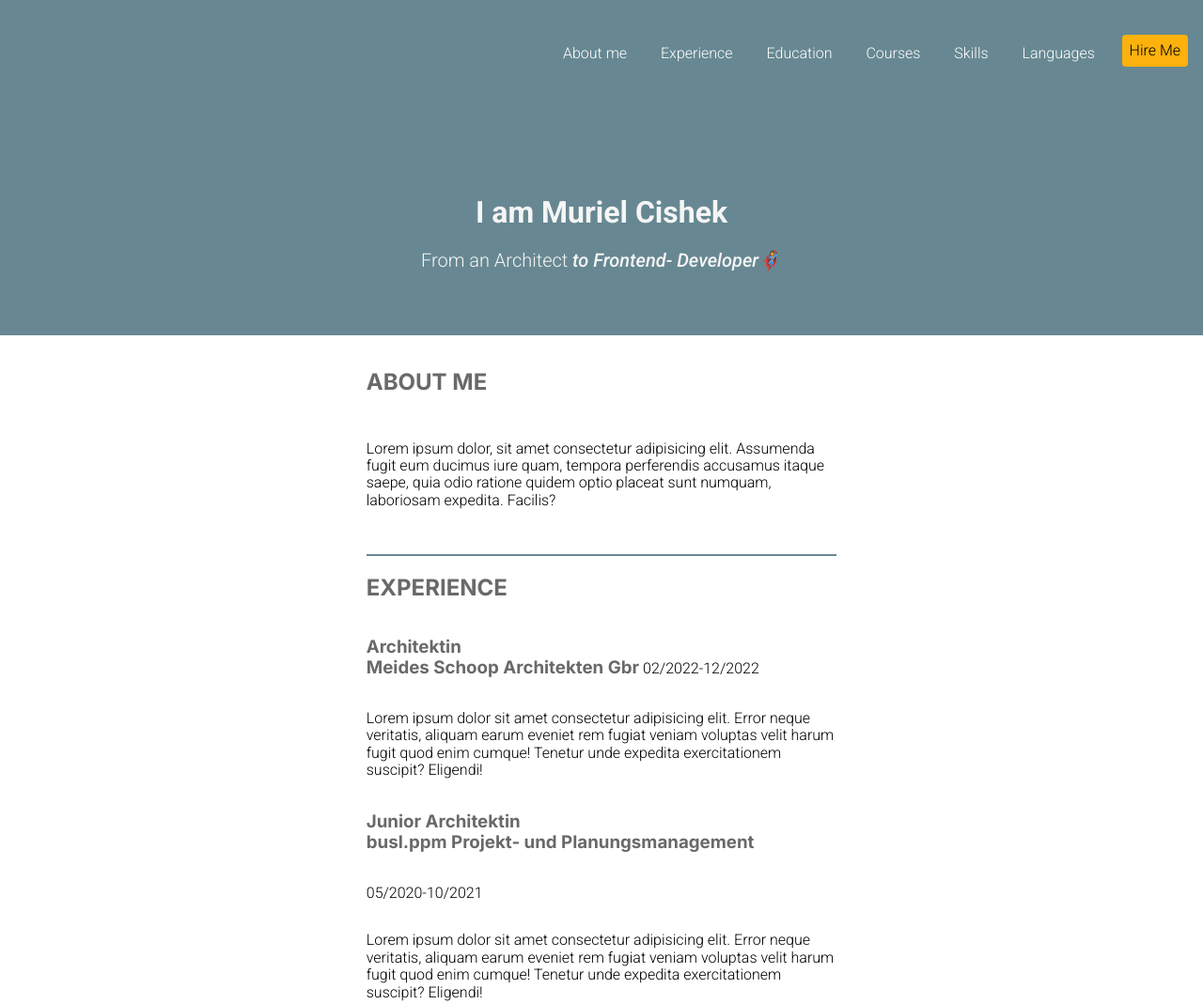
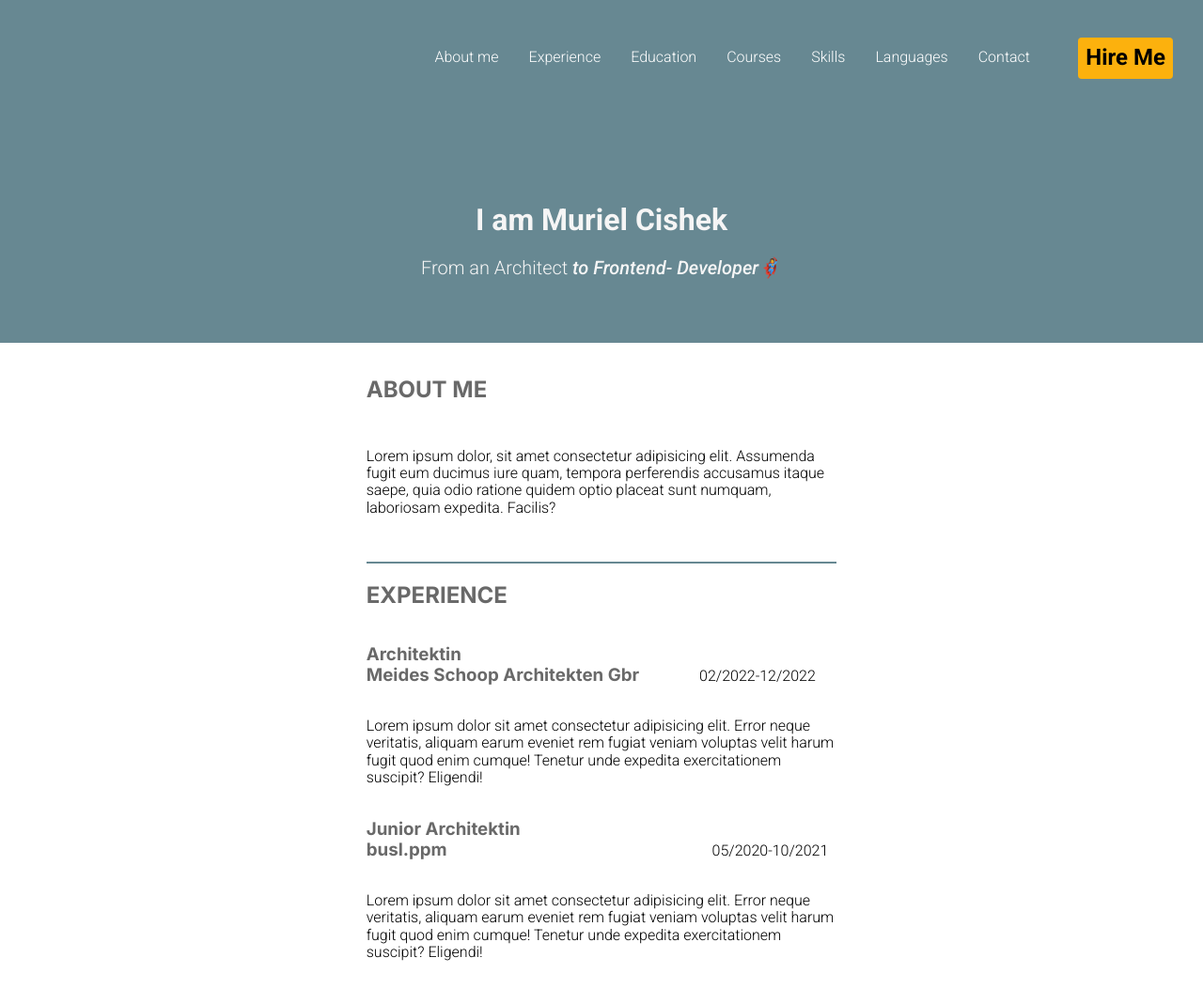
Before and after one commit to Murielcibra/CV, a website: page index.html in a window 1280 px wide. Shown: the top 1069 px of the page at 94% size. Drawn offline with nearby package versions, Linux system fonts and the light colour scheme.

Commit message:
Flexbox Updated

```diff
--- a/index.html
+++ b/index.html
@@ -29,9 +29,9 @@
       <a class="nav-link" href="#courses">Courses</a>
       <a class="nav-link" href="#skills">Skills</a>
       <a class="nav-link" href="#languages">Languages</a>
-      <a class="nav-link" href="#contact">Contact</a>
+      <a class="nav-link contact" href="#contact">Contact</a>
+      <aside class="hire-me">Hire Me</aside>
     </nav>
-    <aside class="hire-me">Hire Me</aside>
     <header class="header">
       <h1>I am Muriel Cishek <br /></h1>
       <p class="iam">From an Architect <em>to Frontend- Developer</em></p>
@@ -54,7 +54,6 @@
               Meides Schoop Architekten Gbr
             </h3>
             <p class="experience-subheading">02/2022-12/2022</p>
-
             <p>
               Lorem ipsum dolor sit amet consectetur adipisicing elit. Error
               neque veritatis, aliquam earum eveniet rem fugiat veniam voluptas
@@ -67,16 +66,17 @@
           <header>
             <h3 class="experience-heading">
               Junior Architektin <br />
-              busl.ppm Projekt- und Planungsmanagement
+              busl.ppm
             </h3>
-            <p class="experience-subheading">05/2020-10/2021</p>
+            <p class="experience-subheading sub">05/2020-10/2021</p>
+
+            <p>
+              Lorem ipsum dolor sit amet consectetur adipisicing elit. Error
+              neque veritatis, aliquam earum eveniet rem fugiat veniam voluptas
+              velit harum fugit quod enim cumque! Tenetur unde expedita
+              exercitationem suscipit? Eligendi!
+            </p>
           </header>
-          <p>
-            Lorem ipsum dolor sit amet consectetur adipisicing elit. Error neque
-            veritatis, aliquam earum eveniet rem fugiat veniam voluptas velit
-            harum fugit quod enim cumque! Tenetur unde expedita exercitationem
-            suscipit? Eligendi!
-          </p>
         </section>
       </article>
       <article id="education">
--- a/style.css
+++ b/style.css
@@ -22,17 +22,47 @@ h3 {
 }
 .hire-me {
   position: absolute;
-  right: 1rem;
-  top: 2.3rem;
+  flex-flow: column wrap;
+  right: 2rem;
+  top: 2.5rem;
   padding: 0.5rem;
   border-radius: 0.25rem;
   background: #fcb10d;
   color: black;
+  font-weight: 600;
+  font-size: 1.5em;
+  display: flex;
 }
 
 .hire-me:hover {
   color: #fcb10d;
   background-color: black;
+}
+@media screen and (min-width: 992px) {
+  .hire-me {
+    position: fixed;
+  }
+}
+
+@media print {
+  .hire-me {
+    display: none;
+  }
+}
+.navigation {
+  display: none;
+}
+.navigation {
+  display: flex;
+  flex-direction: column;
+  align-items: center;
+}
+
+@media screen and (min-width: 768px) {
+  .navigation {
+    flex-direction: row;
+    justify-content: right;
+  }
 }
 .iam {
   font-size: 1.25em;
@@ -48,12 +78,16 @@ h3 {
 }
 .header.navigation {
   text-align: right;
-  padding: 3rem 1rem;;
+  padding: 3rem 1rem;
 }
 .nav-link {
   padding: 0.25rem 0.5rem;
   color: white;
   text-decoration: none;
+}
+
+.nav-link.contact {
+  margin-right: 10rem;
 }
 .nav-link:hover {
   color: black;
@@ -90,3 +124,9 @@ h3 {
 .experience-subheading {
   display: inline-block;
 }
+.experience-subheading {
+  margin-left: 60px;
+}
+.experience-subheading.sub {
+  margin-left: 200px;
+}
```
